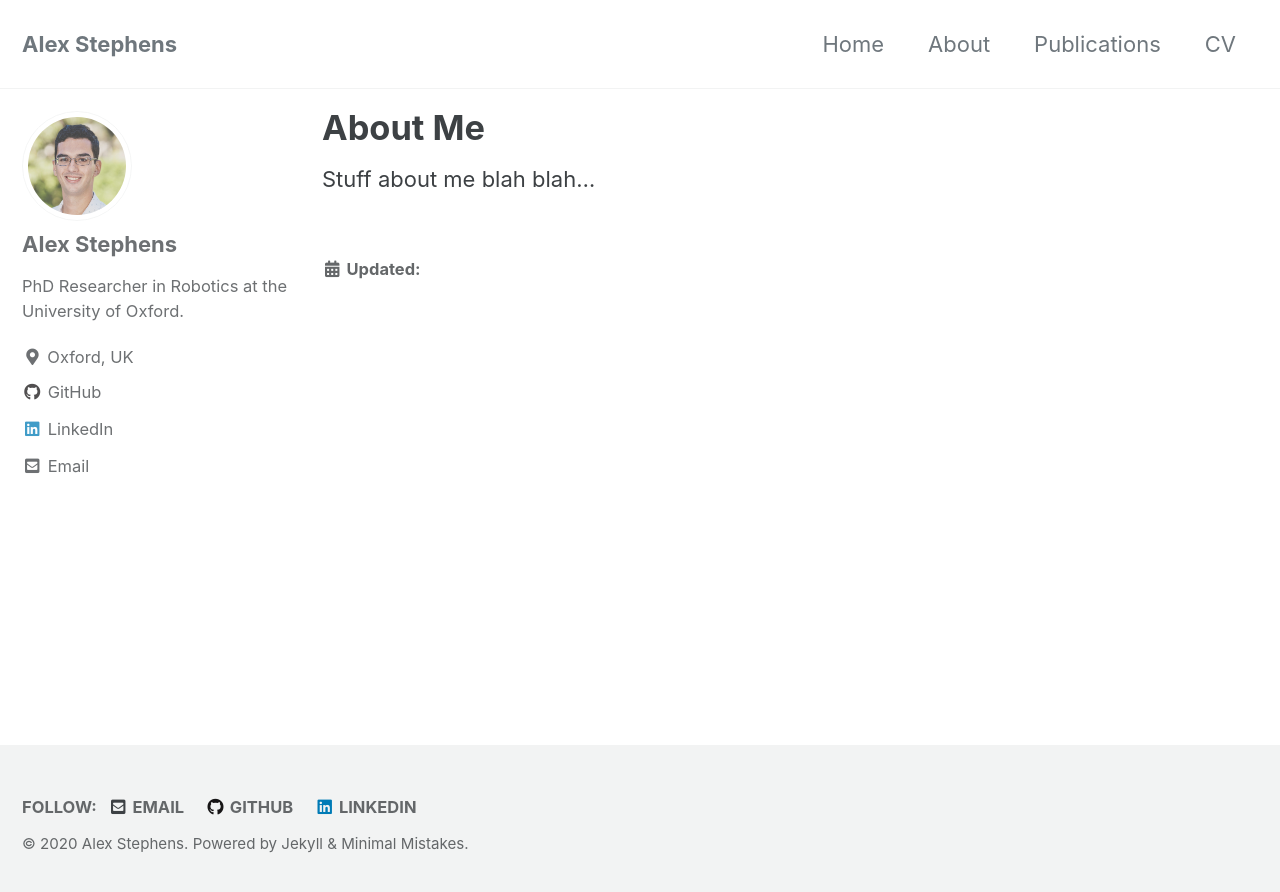
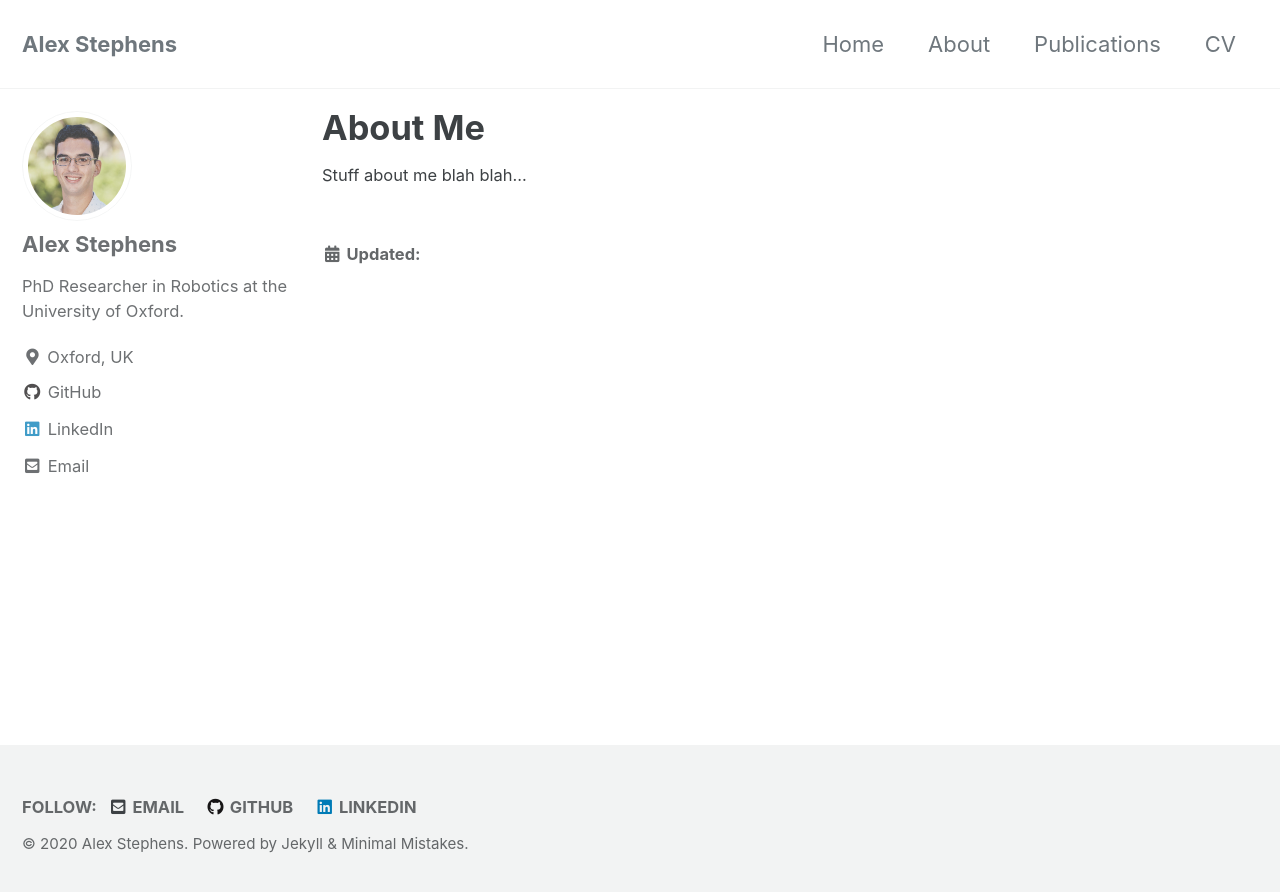
Before and after one commit to alex-stephens/personal-site, a Jekyll site: the page built from _pages/about.md, in a window 1280 px wide. Shown: the top 892 px of the page. Built offline with Jekyll 4.4.1, drawn with Linux system fonts in a browser that asks for light colours; cached includes are drawn as plain includes.

Commit message:
Reduce body font size

```diff
--- a/_sass/minimal-mistakes/_page.scss
+++ b/_sass/minimal-mistakes/_page.scss
@@ -108,7 +108,7 @@ body {
   p,
   li,
   dl {
-    font-size: 1em;
+    font-size: $type-size-6; // main body font
   }
 
   /* paragraph indents */
```
Also changed, not shown: _sass/minimal-mistakes/_print.scss (line endings or trailing spaces).
